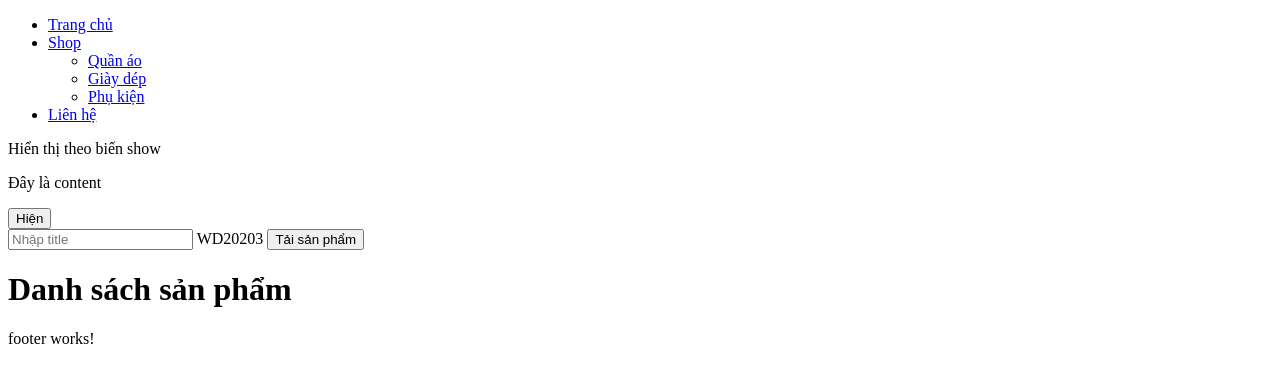
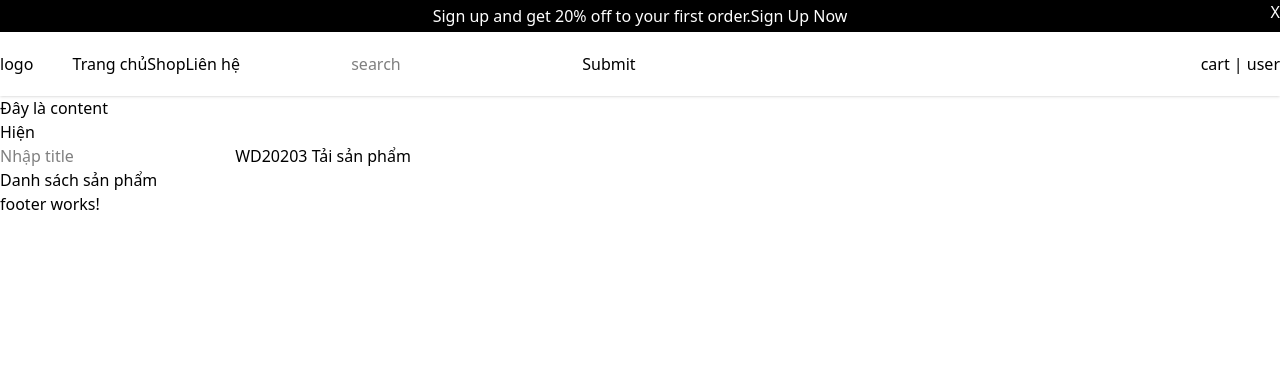
Before and after one commit to angocit/web208, an Angular app: page / in a window 1280 px wide. Shown: the top 382 px of the page. Built offline with nearby package versions, Linux system fonts and the light colour scheme.

Commit message:
b5:Tích hợp và sử dụng tailwind

```diff
--- a/package.json
+++ b/package.json
@@ -29,9 +29,12 @@
     "@angular/forms": "^20.3.0",
     "@angular/platform-browser": "^20.3.0",
     "@angular/router": "^20.3.0",
+    "@tailwindcss/postcss": "^4.1.17",
     "json-server": "^0.17.4",
     "json-server-auth": "^2.1.0",
+    "postcss": "^8.5.6",
     "rxjs": "~7.8.0",
+    "tailwindcss": "^4.1.17",
     "tslib": "^2.3.0",
     "zone.js": "~0.15.0"
   },
--- a/src/app/layouts/header/header.css
+++ b/src/app/layouts/header/header.css
@@ -0,0 +1,3 @@
+.header nav ul li{position: relative;}
+.header nav ul ul{display: none; position: absolute; left: 0; top: 100%;}
+.header nav ul li:hover ul{display: block;}
--- a/src/app/layouts/header/header.html
+++ b/src/app/layouts/header/header.html
@@ -1,18 +1,18 @@
-<div class="menu">
-    <!-- <ul>
-      @for (menu of menus; track menu.id; let idx = $index;let odd = $odd){
-        @if (odd){
-            <li><a style="color: red;" href="{{menu.url}}">{{menu.name}} vị trí: {{idx}}</a></li>
-        }
-        @else {
-        <li><a style="color: blue" href="{{menu.url}}">{{menu.name}} vị trí: {{idx}}</a></li>
-        }
-    }
-    </ul> -->
-    <ul>
+<header>
+    <div class="topbar bg-black text-white">
+        <div class="max-w-7xl mx-auto text-center relative py-1">
+            <span>Sign up and get 20% off to your first order.</span><button>Sign Up Now</button>
+            <button class="absolute right-0 top-0">X</button>
+        </div>
+    </div>
+    <div class="header shadow-sm">
+        <div class="max-w-7xl mx-auto flex justify-between items-center">
+            <div class="w-[100px]">logo</div>
+            <nav class="w-[30%] basis-[30%]">
+                <ul class="flex">
                     @for (menu of menus; track menu.id; let idx = $index;let odd = $odd){
                         @if (menu.parent==0){
-            <li><a href="{{menu.url}}">{{menu.name}}</a></li>
+                            <li><a class="py-5 block" href="{{menu.url}}">{{menu.name}}</a>
                             <!-- Kiểm tra trong mảng menu xem có cái item nào
                             có parent = id của item hiện tại hay không  -->
                             <ul>
@@ -22,10 +22,20 @@
                                 }
                             }
                             </ul>
+                            </li>
                         }
                     }
                     </ul>
+            </nav>
+            <div class="search flex w-full justify-between">
+                <form>
+                    <input type="text" placeholder="search"/>
+                    <button>Submit</button>
+                </form>
+                <div class="info">
+                    cart | user
                 </div>
-@if (show){
-<div>Hiển thị theo biến show</div>
-}
+            </div>
+            </div>
+        </div>
+</header>
--- a/src/styles.css
+++ b/src/styles.css
@@ -1 +1,2 @@
 /* You can add global styles to this file, and also import other style files */
+@import "tailwindcss";
```
Also changed, not shown: .postcssrc.json (added), 1 other file (tests, documents, lock files or other folders). Lines whose indentation alone changed are shown as unchanged.
